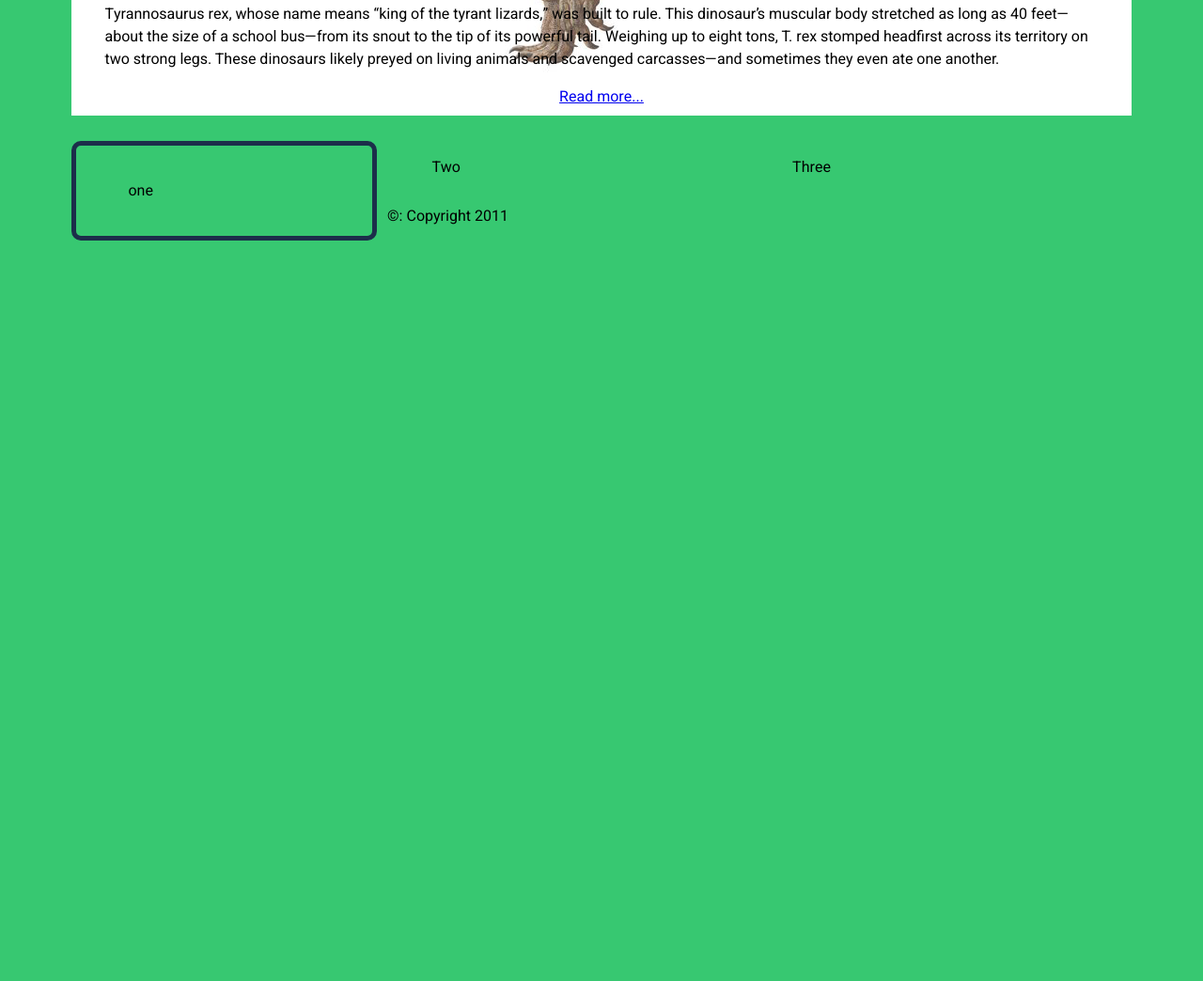
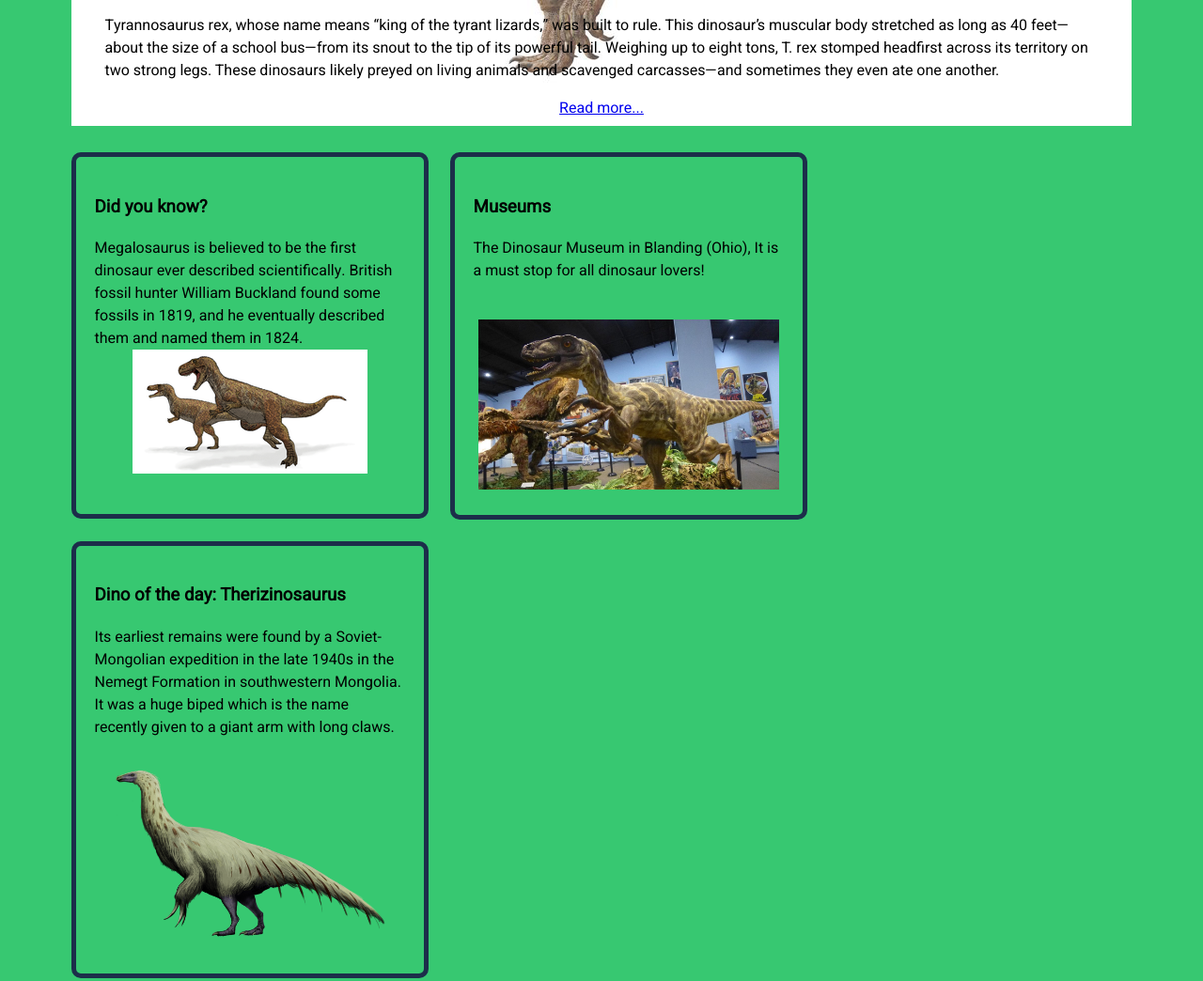
Before and after one commit to mibarra24/Dinopedia, a plain HTML site: page index.html in a window 1280 px wide. Shown: the part 678-1722 px from the top of the page at 94% size. Before the commit the page ends 955 px from the top, so only its background shows below. Drawn offline with Linux system fonts and the light colour scheme.

Commit message:
commit to main

```diff
--- a/dinopedia.css
+++ b/dinopedia.css
@@ -20,10 +20,10 @@ body {
         margin: 1%;
     }
 
-.column1{
+.column1, .column2, .column3{
     border: 5px solid #1c2e4a;
     padding: 20px;
-    width: 275px;
+    width: 330px;
     border-radius: 10px;
     -moz-border-radius: 10px;
     -webkit-border-radius: 10px;
--- a/index.html
+++ b/index.html
@@ -21,7 +21,7 @@
     </ul>
     </div>
     </div>
-    <div id="Content">
+    <div id="content">
         <div id="feature">
             <center><h2>Tyrannosaurus Rex</h2></center>
             <br>
@@ -35,13 +35,23 @@
 
         </div>
         <div class="column1">
-            <p id="content1">one</p>
+            <p> <h3>Did you know?</h3>
+                Megalosaurus is believed to be the first dinosaur ever described scientifically. British fossil hunter William Buckland found some fossils in 1819, and he eventually described them and named them in 1824.
+            <br>
+                <center><img src="./Assets/Megalosaurus.jpg"></center>
+            </p>
         </div>
         <div class="column2">
-            <p>Two</p>
+            <p><h3>Museums</h3>
+                The Dinosaur Museum in Blanding (Ohio), It is a must stop for all dinosaur lovers!</p>
+        <br>
+               <center><img src="./Assets/the-dinosaur-museum.jpg" width="320"></center>
         </div>
         <div class="column3">
-            <p>Three</p>
+            <p><h3>Dino of the day: Therizinosaurus</h3>
+                Its earliest remains were found by a Soviet-Mongolian expedition in the late 1940s in the Nemegt Formation in southwestern Mongolia. It was a huge biped which is the name recently given to a giant arm with long claws.
+            </p>
+            <center><img src="./Assets/Therizinosaurus.png" width="320"></center>
         </div>
     </div>
     <br>
```
Also changed, not shown: Dinosaurs/Tyrannosaurus.html (+1 -16 lines), Assets/Megalosaurus.jpg (added), Assets/Megalosaurus.webp (added), Assets/the-dinosaur-museum.jpg (added).
